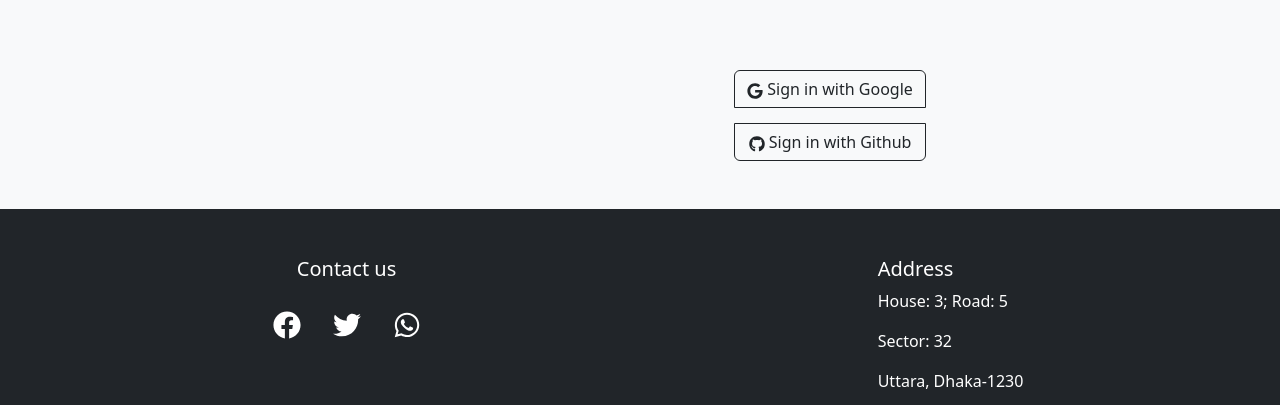
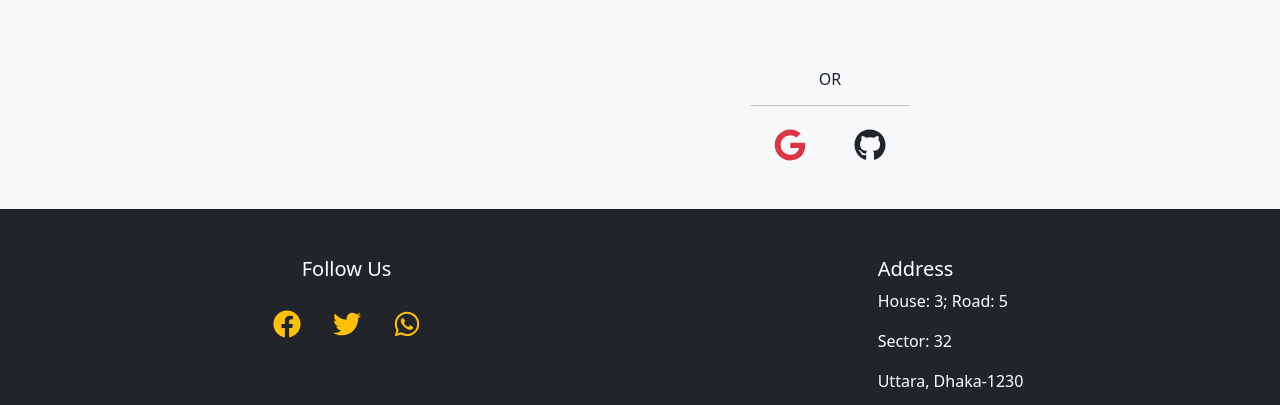
Before and after one commit to RianaAzad/learning-platform-client, a React (Create React App) app: page /login in a window 1280 px wide. Shown: the part 661-1066 px from the top of the page. Built offline with nearby package versions, Linux system fonts and the light colour scheme; no server answers.

Commit message:
final commit

```diff
--- a/src/App.js
+++ b/src/App.js
@@ -1,6 +1,7 @@
 import './App.css';
 import { RouterProvider } from 'react-router-dom';
 import { routes } from './Routes/Routes';
+
 
 function App() {
   return (
--- a/src/Courses/Course.js
+++ b/src/Courses/Course.js
@@ -14,7 +14,7 @@ const Course = () => {
             <CardGroup>
             {
                 allCourses.map(course => <p key={course.id}>
-                    <Card style={{ width: '20rem', margin: '5px' }}>
+                    <Card style={{ width: '20rem', height: '400px',margin: '5px' }}>
                     <Card.Img variant="top" src={course.picture} />
                     <Card.Body>
                         <Card.Title>{course.name}</Card.Title>
--- a/src/Courses/CourseDetails.js
+++ b/src/Courses/CourseDetails.js
@@ -1,12 +1,32 @@
-import React from 'react';
+import React, { useRef } from 'react';
 import { Button, Card } from 'react-bootstrap';
 import { Link, useLoaderData } from 'react-router-dom';
-import { FaArrowAltCircleRight, FaStar, FaSlackHash } from "react-icons/fa";
+import { FaArrowAltCircleRight, FaStar, FaSlackHash, FaPrint, FaFilePdf } from "react-icons/fa";
+import { useReactToPrint } from 'react-to-print';
 
 const CourseDetails = () => {
     const course = useLoaderData();
+
+    const componentRef = useRef();
+    const handlePrint = useReactToPrint({
+        content: () => componentRef.current,
+        documentTitle: 'Your Course Details',
+    })
+
     return (
-        <div>
+        <>
+        <div className='text-end my-5 d-flex  px-2 justify-content-between bg-dark rounded-pill'>
+
+        <div className='my-3 d-flex ps-2'>
+        <Button variant="outline-info" onClick={handlePrint}><FaPrint></FaPrint></Button>
+        <h5 className='text-white pt-2 ms-2'>Print this Page</h5>
+        </div>
+        <div className='m-3 d-flex'>
+        <h5 className='text-white pt-2 me-2'>Make PDF</h5>
+        <Button variant="outline-danger" onClick={handlePrint}><FaFilePdf></FaFilePdf></Button>
+        </div>
+        </div>
+        <div ref={componentRef}>
             <Card style={{ margin: '40px 20px', border: 'none'}}>
                     <Card.Img variant="top" src={course.picture} />
                     <Card.Body>
@@ -46,6 +66,7 @@ const CourseDetails = () => {
                     </Card.Body>
                     </Card>
         </div>
+        </>
     );
 };
 
--- a/src/Courses/CoursesList.js
+++ /dev/null
@@ -1,14 +0,0 @@
-import React from 'react';
-
-
-
-const CoursesList = () => {
-
-    return (
-        <div>
-            all list here
-        </div>
-    );
-};
-
-export default CoursesList;
--- a/src/Others/TermsAndConditions.js
+++ b/src/Others/TermsAndConditions.js
@@ -4,7 +4,16 @@ import { Link } from 'react-router-dom';
 const TermsAndConditions = () => {
     return (
         <div>
-            TermsAndConditions
+            <p>A terms and conditions agreement outlines the website administrator’s rules regarding user behavior and provides information about the actions the website administrator can and will perform.
+
+Essentially, your terms and conditions text is a contract between your website and its users. In the event of a legal dispute, arbitrators will look at it to determine whether each party acted within their rights.
+
+Creating the best terms and conditions page possible will protect your business from the following:
+
+Abusive users: Terms and Conditions agreements allow you to establish what constitutes appropriate activity on your site or app, empowering you to remove abusive users and content that violates your guidelines.
+Intellectual property theft: Asserting your claim to the creative assets of your site in your terms and conditions will prevent ownership disputes and copyright infringement.
+Potential litigation: If a user lodges a legal complaint against your business, showing that they were presented with clear terms and conditions before they used your site will help you immensely in court.
+In short, terms and conditions give you control over your site and legal enforcement if users try to take advantage of your operations.</p>
             <p>Go back to Registration: <Link to='/register'>Register</Link></p>
         </div>
     );
--- a/src/Routes/Routes.js
+++ b/src/Routes/Routes.js
@@ -2,7 +2,6 @@ import { createBrowserRouter, Link } from "react-router-dom";
 import Categories from "../Courses/Categories";
 import Course from "../Courses/Course";
 import CourseDetails from "../Courses/CourseDetails";
-import CoursesList from "../Courses/CoursesList";
 import Home from "../Home/Home";
 import Main from "../layout/Main";
 import TermsAndConditions from "../Others/TermsAndConditions";
@@ -18,6 +17,7 @@ import PrivateRoute from "./PrivateRoute";
 import error from '../Assests/error.png';
 
 
+
 export const routes = createBrowserRouter([
     {
         path: '/',
@@ -30,10 +30,6 @@ export const routes = createBrowserRouter([
             {
                 path: '/categories',
                 element: <Categories></Categories>
-            },
-            {
-                path: '/courses-list/:id',
-                element: <CoursesList></CoursesList>
             },
             {
                 path: '/courses/',
--- a/src/Shared/Footer/Footer.js
+++ b/src/Shared/Footer/Footer.js
@@ -1,15 +1,16 @@
 import React from 'react';
 import { FaFacebook, FaTwitter, FaWhatsapp } from 'react-icons/fa';
+import { Link } from 'react-router-dom';
 
 const Footer = () => {
     return (
         <div className='text-center mt-5 p-5 bg-dark d-flex justify-content-between justify-content-lg-around text-white'>
             <div>
-            <h5>Contact us</h5>
+            <h5>Follow Us</h5>
             <div className='d-flex justify-content-center'>
-                <p className='p-3 h3'><FaFacebook></FaFacebook></p>
-                <p className='p-3 h3'><FaTwitter></FaTwitter></p>
-                <p className='p-3 h3'><FaWhatsapp></FaWhatsapp></p>
+                <a href='https://www.facebook.com' className='p-3 h3 text-warning'><FaFacebook></FaFacebook></a>
+                <a href='https://twitter.com/i/flow/login?input_flow_data=%7B%22requested_variant%22%3A%22eyJsYW5nIjoiZW4ifQ%3D%3D%22%7D' className='p-3 h3 text-warning'><FaTwitter></FaTwitter></a>
+                <a href='https://www.whatsapp.com/' className='p-3 h3 text-warning'><FaWhatsapp></FaWhatsapp></a>
             </div>
             </div>
             <div className='text-white text-start'>
--- a/src/Signin/Login.js
+++ b/src/Signin/Login.js
@@ -3,7 +3,7 @@ import Button from 'react-bootstrap/Button';
 import Form from 'react-bootstrap/Form';
 import { Link, useLocation, useNavigate } from 'react-router-dom';
 import ButtonGroup from 'react-bootstrap/ButtonGroup';
-import {FaGoogle, FaGithub } from "react-icons/fa";
+import {FaGoogle, FaGithub, FaFacebook } from "react-icons/fa";
 import { AuthContext } from '../context/AuthProvider/AuthProvider';
 import { GithubAuthProvider, GoogleAuthProvider } from 'firebase/auth';
 import { useState } from 'react';
@@ -94,10 +94,12 @@ const handleSubmit = event =>{
      </Form>
          </div>
          <div className='d-flex justify-content-center'>
-         <ButtonGroup vertical>
-      <Button onClick={handleGoogleSignIn} variant="outline-dark mb-3"><FaGoogle></FaGoogle> Sign in with Google</Button>
-      <Button onClick={handleGitHubSignIn} variant="outline-dark"><FaGithub></FaGithub> Sign in with Github</Button>
-    </ButtonGroup>
+        <div>
+        <h6 className='text-center'>OR</h6>
+          <hr></hr>
+        <span onClick={handleGoogleSignIn}  className='h2 text-danger p-4'><FaGoogle></FaGoogle></span>
+        <span onClick={handleGitHubSignIn} className='h2 text-dark p-4'><FaGithub></FaGithub></span>
+        </div>
          </div>
        </div>
     );
--- a/src/layout/Main.js
+++ b/src/layout/Main.js
@@ -12,7 +12,7 @@ const Main = () => {
             <Header></Header>
             <Container>
                 <Row>
-                    <Col lg="4" className='d-none d-lg-block'>
+                    <Col lg="4" className='d-none d-lg-block d-md-flex justify-content-center'>
                       <Categories></Categories>
                     </Col>
                     <Col lg="8">
```
Also changed, not shown: src/Shared/Header/Header.js (+25 -12 lines), 2 other files (tests, documents, lock files or other folders).
